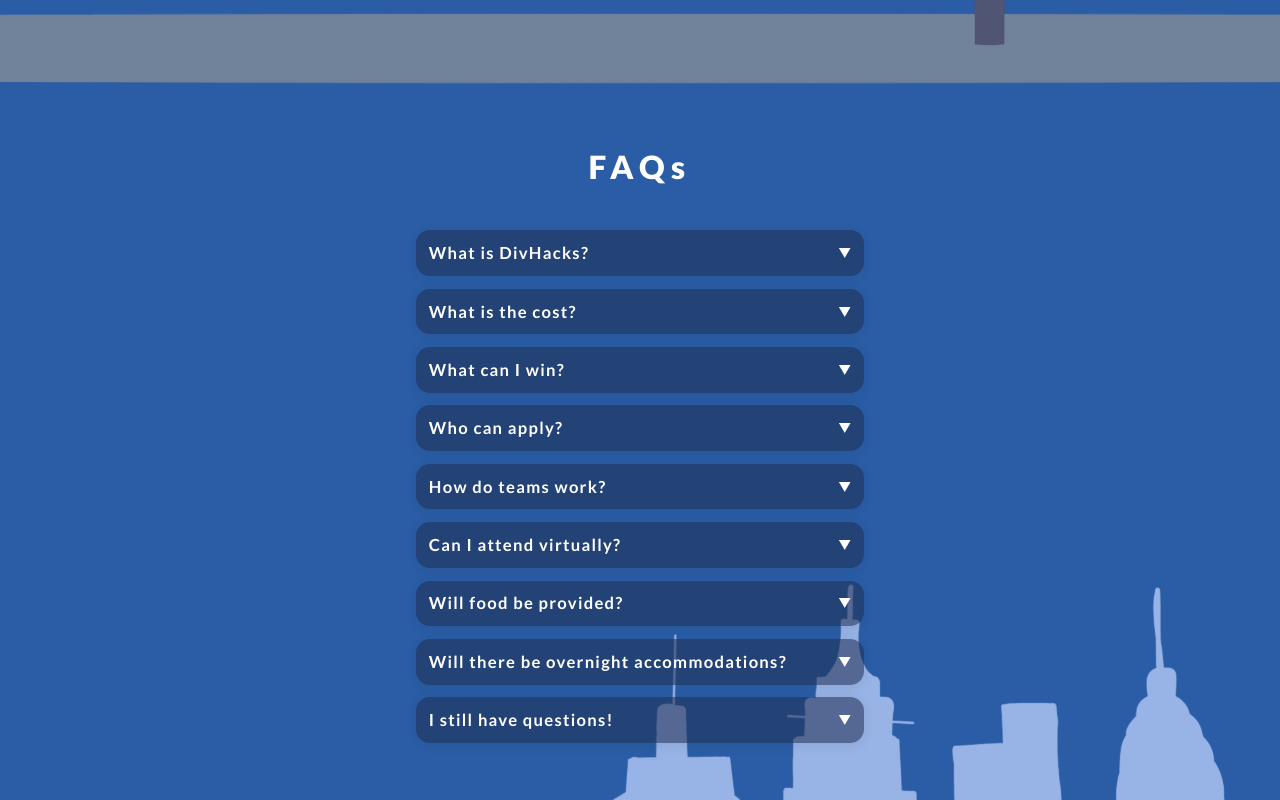
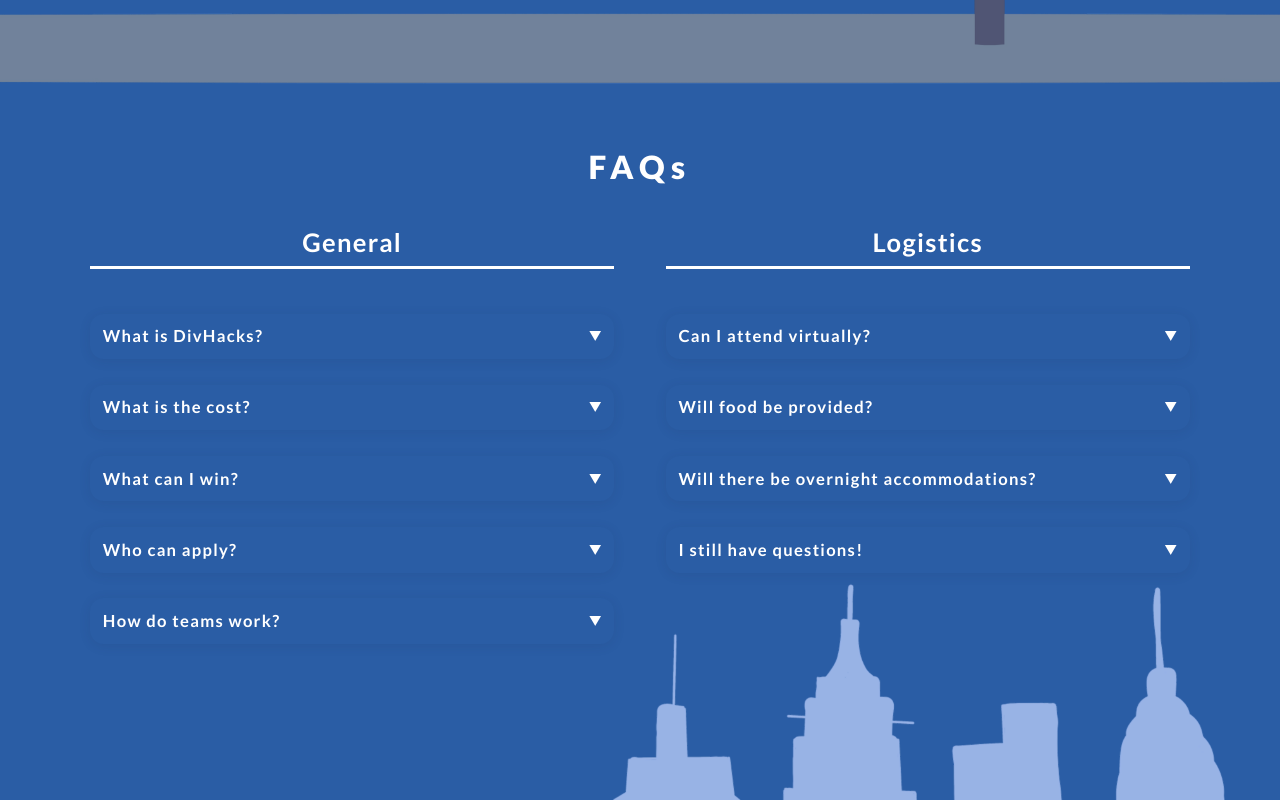
Before and after one commit to cu-divhacks/2025website, a React (Create React App) app in the folder 2025divhacks/: page / in a window 1280 px wide. Shown: the part 4680-5480 px from the top of the page. Built offline with nearby package versions, Linux system fonts and the light colour scheme.

Commit message:
fixed faq to be 2 col

```diff
--- a/2025divhacks/src/App.css
+++ b/2025divhacks/src/App.css
@@ -1214,7 +1214,6 @@
   margin: 0.5vw 0;
   overflow: hidden;
   width: 100%;
-  background: rgba(30, 44, 80, 0.55); /* subtle dark blue tint */
   border-radius: 14px;
   box-shadow: 0 2px 12px rgba(30,44,80,0.10);
 }
@@ -1294,7 +1293,7 @@
 }
 
 .faq-header {
-  text-align: left;
+  text-align: center;
   color: #fff;
   font-size: 2.5vw;
   font-weight: 900;
@@ -1302,11 +1301,55 @@
   letter-spacing: 0.5vw;
 }
 
-.faq-section > div {
-  width: 35vw;
-  margin: 0 auto;
+.faq-columns-container {
+  display: grid;
+  grid-template-columns: 1fr 1fr;
+  gap: 4vw;
+  width: 100%;
+  max-width: 1100px;
+  align-items: start;
+}
+
+.faq-column {
   display: flex;
   flex-direction: column;
+  gap: 1vw;
+}
+
+.faq-column-header {
+  color: #fff;
+  font-weight: 700;
+  font-size: 2vw;
+  margin-bottom: 2vw;
+  text-align: center;
+  letter-spacing: 0.1vw;
+  border-bottom: 3px solid #fff;
+  padding-bottom: 0.5vw;
+  margin-top: 0;
+  width: 100%;
+  min-height: 3.5vw;
+  box-sizing: border-box;
+  display: flex;
+  align-items: center;
+  justify-content: center;
+}
+
+@media (max-width: 900px) {
+  .faq-columns-container {
+    display: flex;
+    flex-direction: column;
+    gap: 2vw;
+    align-items: center;
+  }
+  .faq-column {
+    width: 100%;
+    max-width: 500px;
+  }
+  .faq-column-header {
+    font-size: 5vw;
+    padding-bottom: 1vw;
+    min-height: 6vw;
+  }
 }
 
 /* Remove old multi-column/category FAQ styles */
--- a/2025divhacks/src/pages/Home.js
+++ b/2025divhacks/src/pages/Home.js
@@ -333,9 +333,12 @@
             ›
           </button>
         </div>
-        <div id="faq" className="faq-section">
-          <h2 className="faq-header">FAQs</h2>
-          <div>
+        <div id="faq" className="faq-section" style={{ display: 'flex', flexDirection: 'column', alignItems: 'center', justifyContent: 'center', width: '100%' }}>
+          <h2 className="faq-header" style={{ textAlign: 'center', width: '100%' }}>FAQs</h2>
+          <div className="faq-columns-container" style={{ display: 'grid', gridTemplateColumns: '1fr 1fr', gap: '4vw', width: '100%', maxWidth: '1100px' }}>
+            {/* Left Column */}
+            <div className="faq-column">
+              <h3 className="faq-column-header">General</h3>
               <CollapsibleText
                 title="What is DivHacks?"
                 isExpanded={openFaqItem === "What is DivHacks?"}
@@ -357,7 +360,6 @@
               >
                 <p>Prizes are given for the overall top 3 projects. There are also prizes for top submissions in each of the 4 tracks, as well as other categories such as Best Beginner Hack. Hackers also have the opportunity to win prizes from sponsor challenges– there is no limit to how many prizes a team can win. Stay tuned for our official list of prizes!</p>
               </CollapsibleText>
-
               <CollapsibleText
                 title="Who can apply?"
                 isExpanded={openFaqItem === "Who can apply?"}
@@ -372,6 +374,10 @@
               >
                 <p>You can work in teams of up to 4 people. If you do not have a team, please don't worry! There will be plenty of opportunities to connect with other DivHacks attendees (think Tinder for hackathon teams).</p>
               </CollapsibleText>
+            </div>
+            {/* Right Column */}
+            <div className="faq-column">
+              <h3 className="faq-column-header">Logistics</h3>
               <CollapsibleText
                 title="Can I attend virtually?"
                 isExpanded={openFaqItem === "Can I attend virtually?"}
@@ -402,6 +408,7 @@
               </CollapsibleText>
             </div>
           </div>
+        </div>
         <Footer />
       </div>
     </div>
```
Lines whose indentation alone changed are shown as unchanged.
